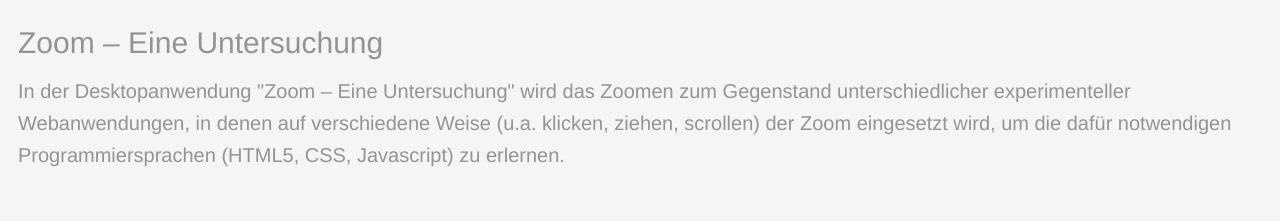
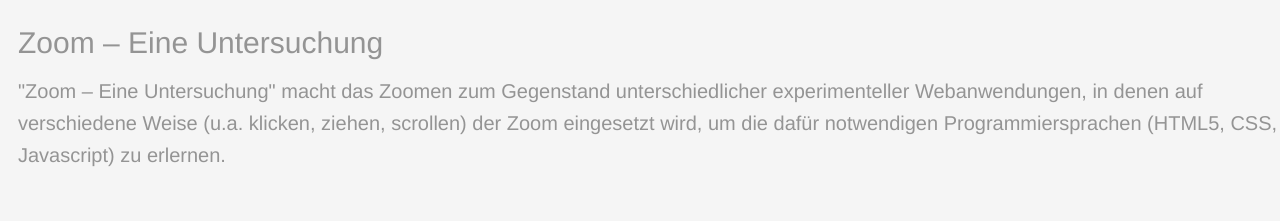
Before and after one commit to KthrnG/Zoom, a plain HTML site: page index.html in a window 1280 px wide. Shown: the top 221 px of the page. Drawn offline with Linux system fonts and the light colour scheme.

Commit message:
Update index.html
Überarbeitung Beschreibungstext

```diff
--- a/index.html
+++ b/index.html
@@ -9,7 +9,7 @@
     <div class="titel">
         <p>Zoom – Eine Untersuchung</p></div>
     <div class="untertitel">
-         <p>In der Desktopanwendung "Zoom – Eine Untersuchung" wird das Zoomen zum Gegenstand unterschiedlicher experimenteller Webanwendungen, in denen auf verschiedene Weise (u.a. klicken, ziehen, scrollen) der Zoom eingesetzt wird, um die dafür notwendigen Programmiersprachen (HTML5, CSS, Javascript) zu erlernen. </p></div>
+         <p>"Zoom – Eine Untersuchung" macht das Zoomen zum Gegenstand unterschiedlicher experimenteller Webanwendungen, in denen auf verschiedene Weise (u.a. klicken, ziehen, scrollen) der Zoom eingesetzt wird, um die dafür notwendigen Programmiersprachen (HTML5, CSS, Javascript) zu erlernen. </p></div>
 
     <body>
 
```
